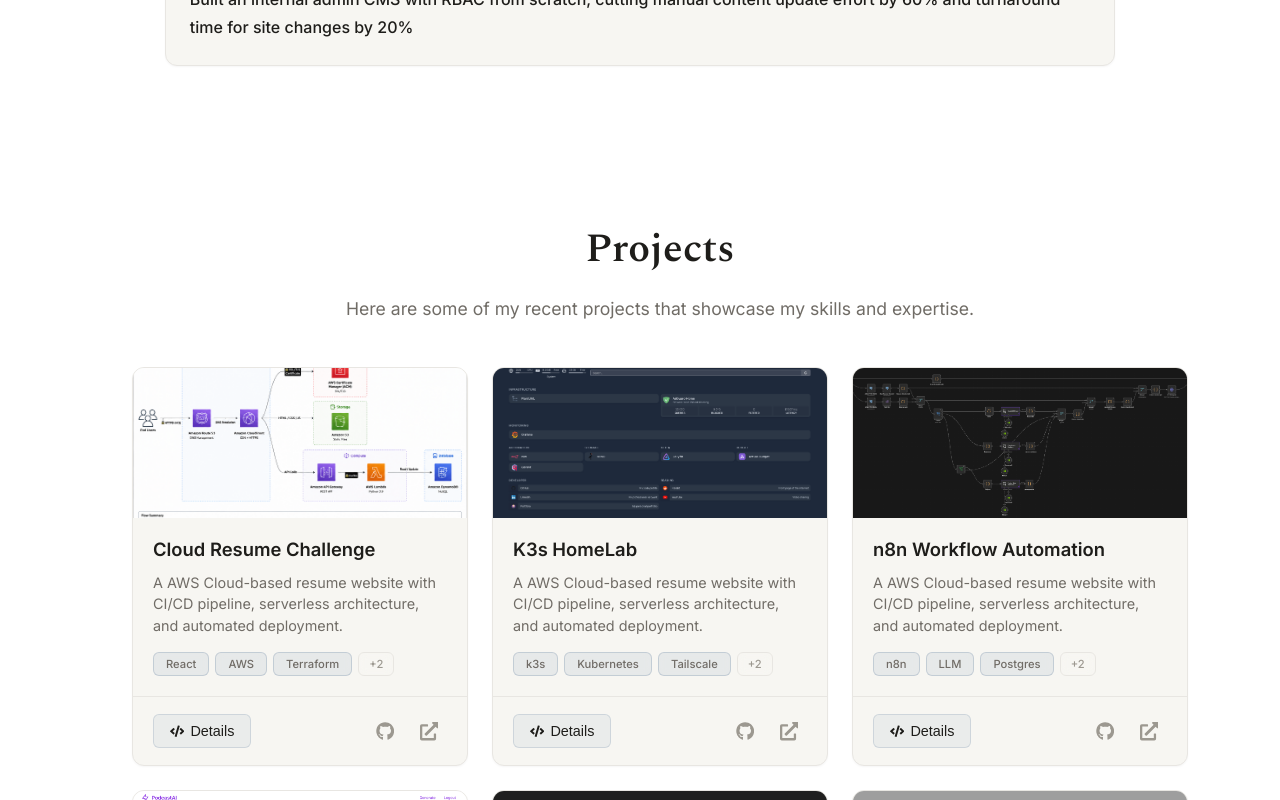
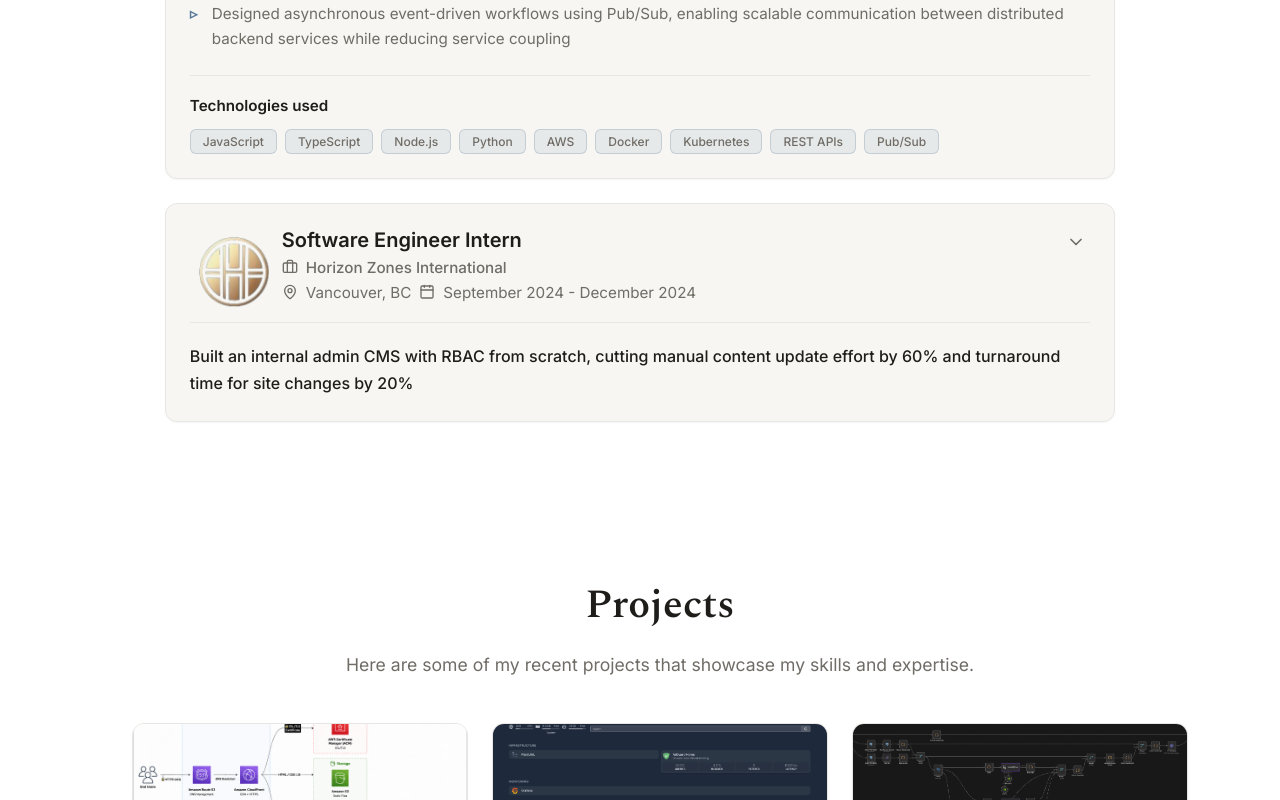
Before and after one commit to raghavahuja2801/cloud-resume-challenge, a React (Vite) app in the folder frontend/my-resume/: page / in a window 1280 px wide. Shown: the part 1220-2020 px from the top of the page. Built offline with nearby package versions, Linux system fonts and the light colour scheme; grey boxes are pictures that could not be loaded.

Commit message:
cleaned up UI, updated links and content

```diff
--- a/frontend/my-resume/src/components/Navbar/Navbar.jsx
+++ b/frontend/my-resume/src/components/Navbar/Navbar.jsx
@@ -5,7 +5,6 @@
 import "./Navbar.css";
 
 const navItems = [
-  { id: "home", label: "Home" },
   { id: "experience", label: "Experience" },
   { id: "projects", label: "Projects" },
   {id: "skills", label: "Skills" },
--- a/frontend/my-resume/src/pages/home/components/Contact.css
+++ b/frontend/my-resume/src/pages/home/components/Contact.css
@@ -141,6 +141,37 @@
 .submit-btn:hover {
   background: var(--color-accent-primary-hover);
   transform: translateY(-2px);
+}
+
+.submit-btn:disabled {
+  opacity: 0.6;
+  cursor: not-allowed;
+  transform: none;
+}
+
+/* Success State */
+.contact-success {
+  text-align: center;
+  padding: 48px 24px;
+}
+
+.contact-success-icon {
+  font-size: 3rem;
+  color: var(--color-accent-secondary);
+  margin-bottom: 16px;
+}
+
+.contact-success-title {
+  font-size: 1.5rem;
+  font-weight: 600;
+  color: var(--color-text-primary);
+  margin: 0 0 12px;
+}
+
+.contact-success-text {
+  color: var(--color-text-secondary);
+  line-height: 1.6;
+  margin: 0;
 }
 
 /* Right Column - Contact Info */
--- a/frontend/my-resume/src/pages/home/components/Contact.jsx
+++ b/frontend/my-resume/src/pages/home/components/Contact.jsx
@@ -1,7 +1,7 @@
 // src/pages/home/Contact.jsx
 import React, { useState } from 'react';
 import './Contact.css';
-import { FaEnvelope, FaPhone, FaMapMarkerAlt, FaGithub, FaLinkedin, FaTwitter } from 'react-icons/fa';
+import { FaEnvelope, FaPhone, FaMapMarkerAlt, FaGithub, FaLinkedin, FaTwitter, FaCheckCircle } from 'react-icons/fa';
 
 const Contact = () => {
   const [formData, setFormData] = useState({
@@ -9,6 +9,9 @@
     email: '',
     message: ''
   });
+  const [submitted, setSubmitted] = useState(false);
+
+  const [sending, setSending] = useState(false);
 
   const handleChange = (e) => {
     setFormData({
@@ -17,10 +20,23 @@
     });
   };
 
-  const handleSubmit = (e) => {
+  const handleSubmit = async (e) => {
     e.preventDefault();
-    // Handle form submission here
-    console.log('Form submitted:', formData);
+    setSending(true);
+    try {
+      const res = await fetch('https://formspree.io/f/xjgnodgp', {
+        method: 'POST',
+        headers: { 'Content-Type': 'application/json' },
+        body: JSON.stringify(formData),
+      });
+      if (res.ok) {
+        setSubmitted(true);
+      }
+    } catch {
+      // fall through — form stays as-is on error
+    } finally {
+      setSending(false);
+    }
   };
 
   return (
@@ -35,6 +51,16 @@
           {/* Left Column - Contact Form */}
           <div className="contact-form-wrapper">
             <div className="contact-card">
+              {submitted ? (
+                <div className="contact-success">
+                  <FaCheckCircle className="contact-success-icon" />
+                  <h3 className="contact-success-title">Message Sent!</h3>
+                  <p className="contact-success-text">
+                    Thanks for reaching out! I'll get back to you as soon as possible.
+                  </p>
+                </div>
+              ) : (
+                <>
                   <h3 className="contact-form-title">Send a Message</h3>
                   <form onSubmit={handleSubmit} className="contact-form">
                     <div className="form-group">
@@ -76,10 +102,12 @@
                         required
                       />
                     </div>
-                <button type="submit" className="submit-btn">
-                  Send Message
+                    <button type="submit" className="submit-btn" disabled={sending}>
+                      {sending ? 'Sending...' : 'Send Message'}
                     </button>
                   </form>
+                </>
+              )}
             </div>
           </div>
 
--- a/frontend/my-resume/src/pages/home/components/Experience.css
+++ b/frontend/my-resume/src/pages/home/components/Experience.css
@@ -20,7 +20,7 @@
   font-size: clamp(1.75rem, 4vw, 2.5rem);
   font-weight: 600;
   text-align: center;
-  margin-bottom: 3rem;
+  margin-bottom: 0.5rem;
   color: var(--color-text-primary);
   text-wrap: balance;
 }
@@ -224,25 +224,13 @@
   border-top: 1px solid var(--color-border-primary);
 }
 
-.tech-tags {
-  display: flex;
-  flex-wrap: wrap;
-  gap: 10px;
+.technologies-section .project-tags {
+  gap: 8px;
 }
 
-.tech-tag {
-  padding: 6px 12px;
-  border-radius: 999px;
-  border: 1px solid var(--color-border-primary);
-  background: var(--color-bg-surface);
-  color: var(--color-text-secondary);
-  font-size: 0.85rem;
-  transition: all 0.25s ease;
-}
-
-.tech-tag:hover {
-  border-color: var(--color-accent-primary);
-  color: var(--color-text-primary);
+.technologies-section .project-tag {
+  padding: 4px 12px;
+  font-size: 0.75rem;
 }
 
 /* ===========================
--- a/frontend/my-resume/src/pages/home/components/Experience.jsx
+++ b/frontend/my-resume/src/pages/home/components/Experience.jsx
@@ -5,7 +5,7 @@
 import './Experience.css';
 
 const Experience = () => {
-  const [expandedItems, setExpandedItems] = useState({});
+  const [expandedItems, setExpandedItems] = useState({ 1: true });
 
   const toggleExpand = (id) => {
     setExpandedItems(prev => ({
@@ -156,9 +156,9 @@
 
                 <div className="technologies-section">
                   <h4 className="technologies-heading">Technologies used</h4>
-                  <div className="tech-tags">
+                  <div className="project-tags">
                     {exp.technologies.map((tech, index) => (
-                      <span key={index} className="tech-tag">
+                      <span key={index} className="project-tag">
                         {tech}
                       </span>
                     ))}
--- a/frontend/my-resume/src/pages/home/components/Project.css
+++ b/frontend/my-resume/src/pages/home/components/Project.css
@@ -202,7 +202,7 @@
   display: flex;
   align-items: center;
   justify-content: center;
-  font-size: 1.15rem;
+  font-size: 0.85rem;
   color: var(--color-text-tertiary);
 }
 
--- a/frontend/my-resume/src/pages/home/components/Project.jsx
+++ b/frontend/my-resume/src/pages/home/components/Project.jsx
@@ -30,39 +30,38 @@
       highlight: "A AWS Cloud-based resume website with CI/CD pipeline, serverless architecture, and automated deployment.",
       description: "The Cloud Resume Challenge is a project that demonstrates the ability to build and deploy a resume website using AWS cloud services. It includes a CI/CD pipeline for automated deployment, serverless architecture using AWS Lambda, and integration with AWS S3 for hosting. The project also features automated testing and monitoring to ensure reliability and performance.",
       image: CloudResume,
-      tags: ["React", "AWS", "Terraform", "CI/CD", "Serverless"],
-      github: "https://github.com",
-      demo: "https://demo.com",
+      tags: ["React", "AWS", "Terraform", "Github Actions", "Lambda", "S3", "CloudFront", "CI/CD"],
+      github: "https://github.com/raghavahuja2801/cloud-resume-challenge",
+      demo: "https://www.raghav-ahuja.dev/",
     },
     {
       id: 5,
       title: "K3s HomeLab",
-      highlight: "A AWS Cloud-based resume website with CI/CD pipeline, serverless architecture, and automated deployment.",
-      description: "The Cloud Resume Challenge is a project that demonstrates the ability to build and deploy a resume website using AWS cloud services. It includes a CI/CD pipeline for automated deployment, serverless architecture using AWS Lambda, and integration with AWS S3 for hosting. The project also features automated testing and monitoring to ensure reliability and performance.",
+      highlight: "A self-hosted Kubernetes HomeLab using K3s, Tailscale, and Docker for personal projects and experimentation.",
+      description: "A self-hosted Kubernetes HomeLab using K3s, Tailscale, and Docker for personal projects and experimentation. This project allows for the deployment of various applications and services in a controlled environment, providing hands-on experience with container orchestration, networking, and system administration. The HomeLab setup includes secure remote access via Tailscale, enabling management from anywhere.",
       image: HomeLab,
-      tags: ["k3s", "Kubernetes", "Tailscale", "Docker", "DNS"],
-      github: "https://github.com",
-      demo: "https://demo.com",
+      tags: ["k3s", "Kubernetes", "Tailscale", "Docker", "DNS", "VPN", "HomeLab", "qdrant", "Postgres", "n8n", "LLM"],
+      github: "https://github.com/raghavahuja2801/homelab",
     },
     {
       id: 6,
       title: "n8n Workflow Automation",
-      highlight: "A AWS Cloud-based resume website with CI/CD pipeline, serverless architecture, and automated deployment.",
-      description: "The Cloud Resume Challenge is a project that demonstrates the ability to build and deploy a resume website using AWS cloud services. It includes a CI/CD pipeline for automated deployment, serverless architecture using AWS Lambda, and integration with AWS S3 for hosting. The project also features automated testing and monitoring to ensure reliability and performance.",
+      highlight: "A self-hosted workflow automation solution using n8n and LLMs for seamless job scrapping, scoring and application.",
+      description: "N8n workflows to automate job scrapping, scoring and application using LLMs. This project leverages n8n's powerful workflow automation capabilities to streamline the process of finding and applying for jobs. By integrating LLMs, the workflows can intelligently score job listings based on relevance and automatically submit applications, saving time and increasing efficiency for job seekers.",
       image: n8n,
-      tags: ["n8n", "LLM", "Postgres", "Qdrant", "Chunking"],
-      github: "https://github.com",
-      demo: "https://demo.com",
+      tags: ["n8n", "LLM", "Postgres", "Qdrant", "Chunking", "VectorDB", "Workflow Automation", "AI"],
+      github: null,
+      demo: null,
     },
     {
       id: 3,
       title: "PodcastAI",
       highlight: "Convert any document into a high-quality podcast. Save time, reach wider audiences, and make your content more accessible",
-      description: "Convert any document into a high-quality podcast. Save time, reach wider audiences, and make your content more accessible",
+      description: "PodcastAI is a web application that allows users to convert any document into a high-quality podcast. By leveraging advanced text-to-speech technology, the platform enables content creators to save time, reach wider audiences, and make their content more accessible. Users can upload documents in various formats, customize the voice and style of the narration, and generate podcasts that can be shared across multiple platforms.",
       image: PodcastAI,
       tags: ["React", "Firebase", "Tailwind", "WebSocket"],
-      github: "https://github.com",
-      demo: null,
+      github: null,
+      demo: "https://www.podcast-ai.xyz/",
     },
     {
       id: 2,
@@ -71,8 +70,8 @@
       description: "A real-time collaborative note-taking application that allows multiple users to edit documents simultaneously. Features include rich text editing, version history, commenting, and organization with folders and tags. The application uses WebSockets for real-time updates and implements operational transformation algorithms to handle concurrent edits without conflicts.",
       image: Jotion,
       tags: ["React", "Socket.io", "MongoDB", "Express", "Draft.js"],
-      github: "https://github.com",
-      demo: "https://demo.com",
+      github: "https://github.com/raghavahuja2801/Notion-Clone-Nextjs",
+      demo: "https://notion-clone-i0qka51dc-raghavahuja2801s-projects.vercel.app/",
     },
     {
       id: 4,
@@ -81,8 +80,8 @@
       description: "A replica of the Disney Plus streaming platform built using React, Firebase, and Styled Components. This project features user authentication, personalized content browsing, and a sleek, responsive UI. The app leverages Firebase for real-time user data management and login functionality, while Styled Components is used for modern and maintainable styling. Users can sign in, browse through different categories, and view movie or show details seamlessly, emulating the Disney Plus experience.",
       image: Disney,
       tags: ["React", "CSS", "Framer Motion"],
-      github: "https://github.com",
-      demo: "https://demo.com",
+      github: "https://github.com/raghavahuja2801/disneyclone",
+      demo: "https://raghavahuja2801.github.io/disneyclone/",
     },
   ];
 
--- a/frontend/my-resume/src/pages/home/components/Resume.jsx
+++ b/frontend/my-resume/src/pages/home/components/Resume.jsx
@@ -36,7 +36,7 @@
                                     Download PDF
                                 </a>
                                 <a
-                                    href="https://linkedin.com/in/raghavahuja"
+                                    href="https://www.linkedin.com/in/ahuja-raghav/"
                                     className="resume-btn resume-btn-secondary"
                                     target="_blank"
                                     rel="noopener noreferrer"
```
Lines whose indentation alone changed are shown as unchanged.
